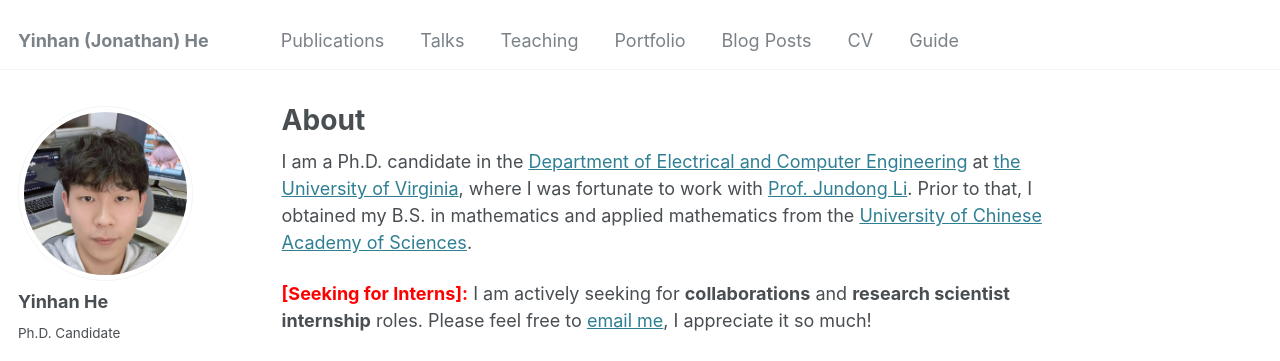
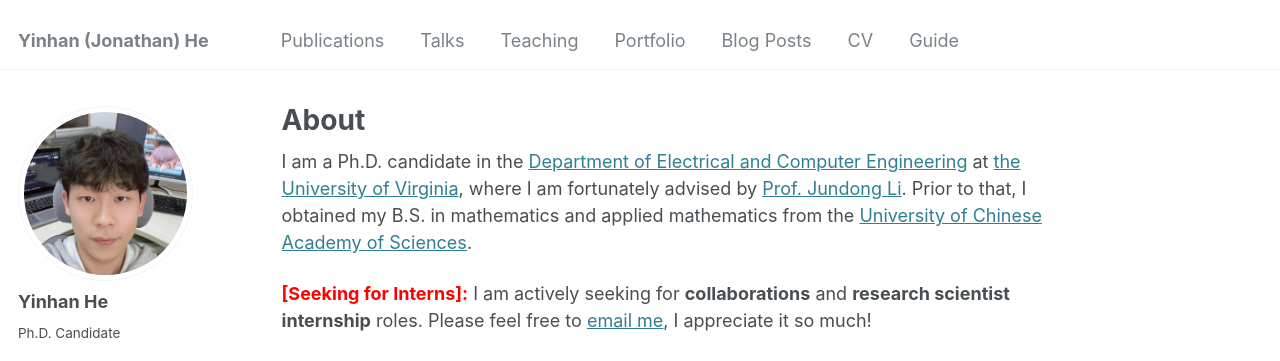
Before and after one commit to YinhanHe123/YinhanHe123.github.io, a Jekyll site: the page built from _pages/about.md, in a window 1280 px wide and 900 px high. Shown: the top 361 px of the window. Built offline with Jekyll 4.4.1, drawn with Linux system fonts in a browser that asks for light colours; some web fonts are replaced.

Commit message:
Update about.md

```diff
--- a/_pages/about.md
+++ b/_pages/about.md
@@ -9,7 +9,7 @@ redirect_from:
 
 
 
-I am a Ph.D. candidate in the [Department of Electrical and Computer Engineering](https://engineering.virginia.edu/department/electrical-and-computer-engineering) at [the University of Virginia](https://www.virginia.edu/), where I was fortunate to work with [Prof. Jundong Li](https://jundongli.github.io). Prior to that, I obtained my B.S. in mathematics and applied mathematics from the [University of Chinese Academy of Sciences](https://www.ucas.ac.cn/).
+I am a Ph.D. candidate in the [Department of Electrical and Computer Engineering](https://engineering.virginia.edu/department/electrical-and-computer-engineering) at [the University of Virginia](https://www.virginia.edu/), where I am fortunately advised by [Prof. Jundong Li](https://jundongli.github.io). Prior to that, I obtained my B.S. in mathematics and applied mathematics from the [University of Chinese Academy of Sciences](https://www.ucas.ac.cn/).
 
 <span style="color:red">**\[Seeking for Interns\]:**</span> I am actively seeking for **collaborations** and **research scientist internship** roles. Please feel free to [email me](mailto:nee7ne@virginia.edu), I appreciate it so much!
 
```
